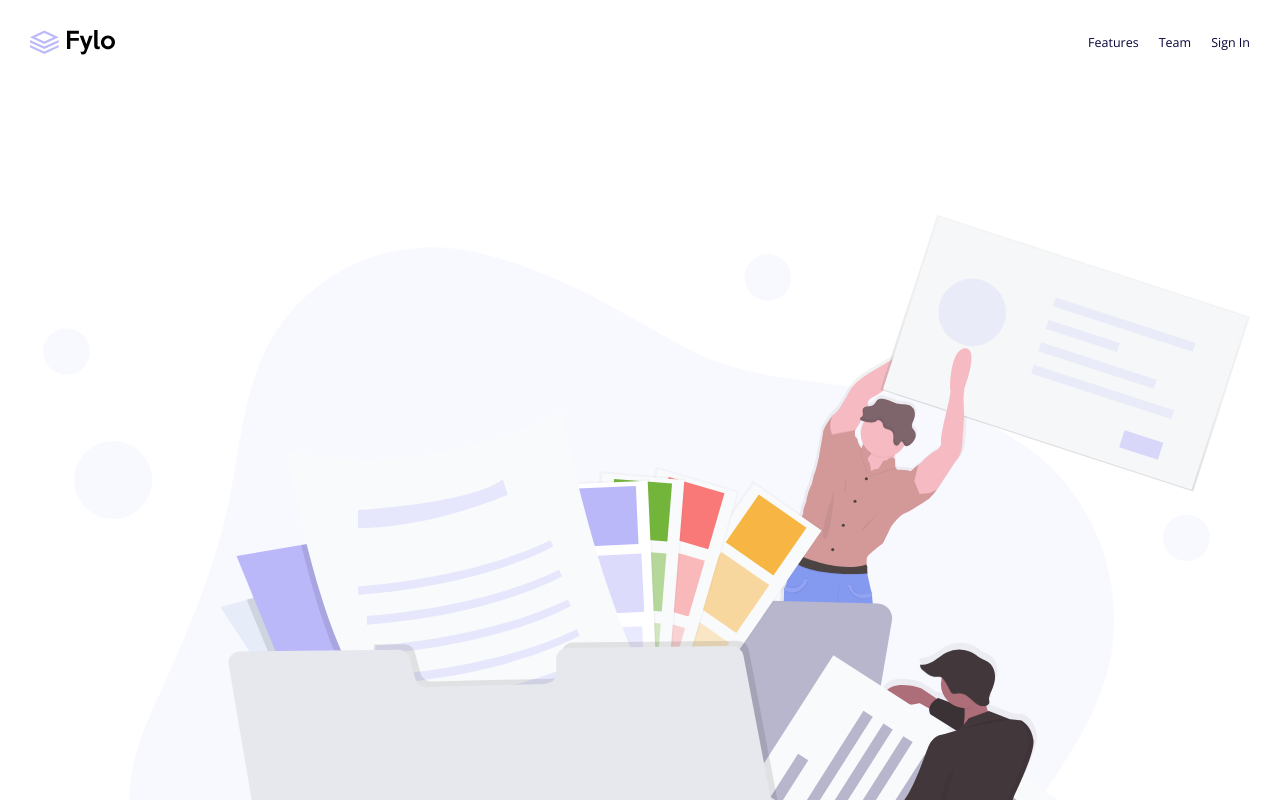
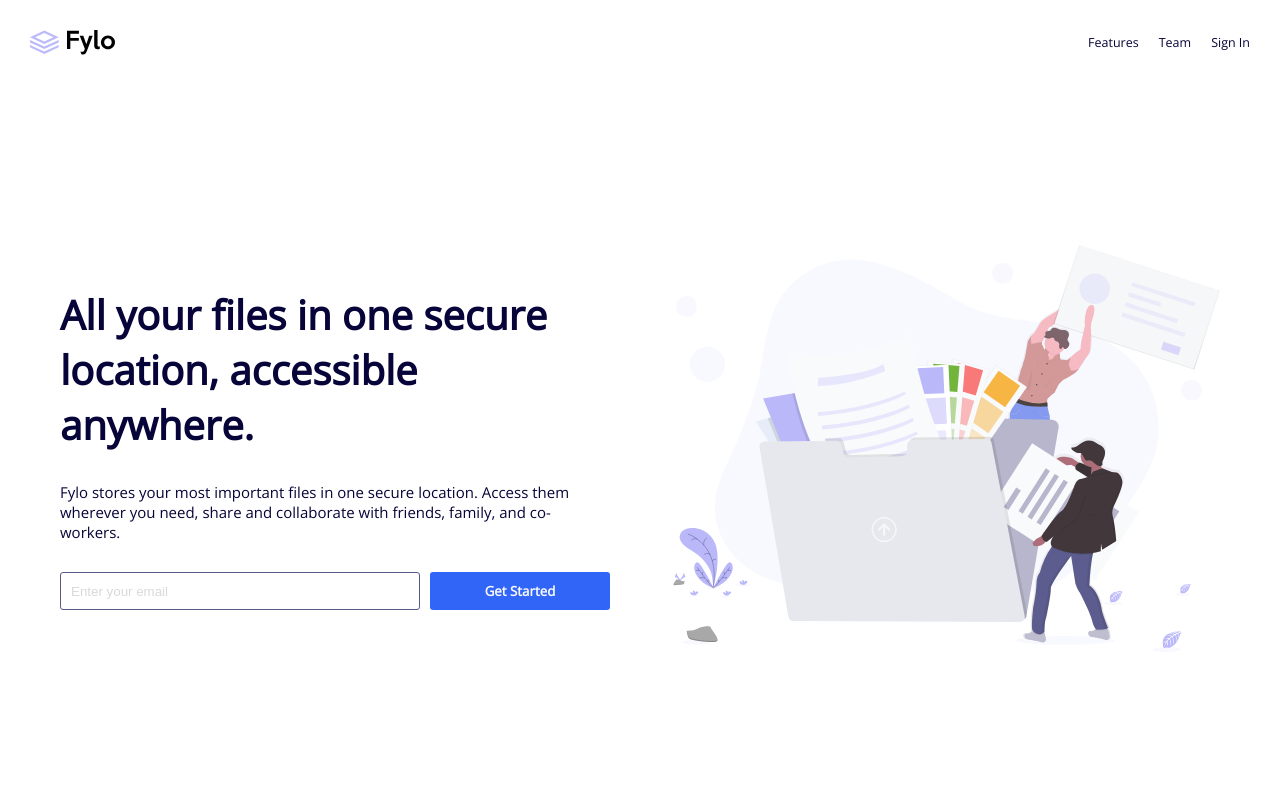
Before and after one commit to aaronshivers/fylo, an Angular app: page / in a window 1280 px wide. Shown: the top 800 px of the page. Built offline with nearby package versions, Linux system fonts and the light colour scheme.

Commit message:
update primary for desktop

```diff
--- a/src/app/primary/primary.component.html
+++ b/src/app/primary/primary.component.html
@@ -1,9 +1,14 @@
 <section class="primary">
-  <div class="primary__bg-image"></div>
+  <img
+    [src]="['assets/images/illustration-1.svg']"
+    alt="illustration 1"
+    class="primary__bg-image"
+  >
+  <div class="primary__body">
     <h1 class="primary__heading">
       All your files in one secure location, accessible anywhere.
     </h1>
-  <p class="primary__body">
+    <p class="primary__text">
       Fylo stores your most important files in one secure location. Access them wherever you need, share and collaborate with friends, family, and co-workers.
     </p>
     <form action="" class="primary__form"><input
@@ -13,4 +18,5 @@
     >
       <button class="primary__button">Get Started</button>
     </form>
+  </div>
 </section>
--- a/src/app/primary/primary.component.scss
+++ b/src/app/primary/primary.component.scss
@@ -3,17 +3,22 @@
 .primary {
   text-align: center;
   display: grid;
+  grid-template-rows: repeat(2, auto);
+  grid-template-areas: 'image'
+                       'body';
   grid-gap: 3rem;
   padding: 3rem;
 }
 
 .primary__bg-image {
-  background-image: url("src/assets/images/illustration-1.svg");
-  background-repeat: no-repeat;
-  background-size: contain;
+  grid-area: image;
   width: 100%;
-  height: 0;
-  padding: 0 0 calc(100% * 3 / 4);
+}
+
+.primary__body {
+  grid-area: body;
+  display: grid;
+  grid-gap: 3rem;
 }
 
 .primary__heading {
@@ -22,7 +27,7 @@
   font-size: 2.2rem;
 }
 
-.primary__body {
+.primary__text {
   font-size: 1.4rem;
 }
 
@@ -35,6 +40,7 @@
   padding: 1rem;
   border: 1px solid $blue-desaturated;
   border-radius: 3px;
+  outline: none;
 }
 
 .primary__input::placeholder {
@@ -49,4 +55,32 @@
   padding: 1rem;
   border: none;
   border-radius: 3px;
+  outline: none;
 }
+
+@media (min-width: 750px) {
+  .primary {
+    grid-template-areas: 'body image';
+    grid-template-columns: repeat(2, 1fr);
+    justify-content: space-evenly;
+    grid-gap: 6rem;
+    padding: 6rem;
+  }
+
+  .primary__body {
+    align-content: center;
+    text-align: left;
+  }
+
+  .primary__heading {
+    font-size: 4rem;
+  }
+
+  .primary__text {
+    font-size: 1.5rem;
+  }
+
+  .primary__form {
+    grid-template-columns: 2fr 1fr;
+  }
+}
```
Lines whose indentation alone changed are shown as unchanged.
